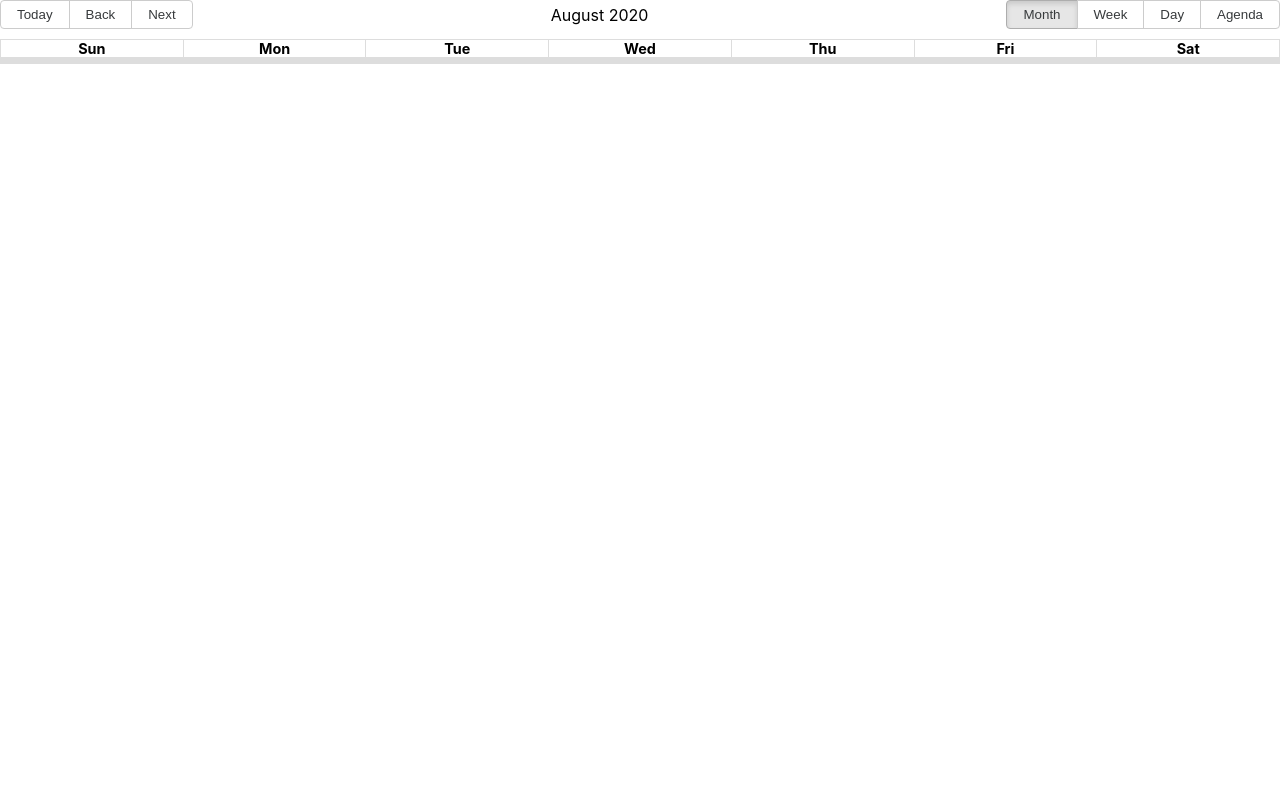
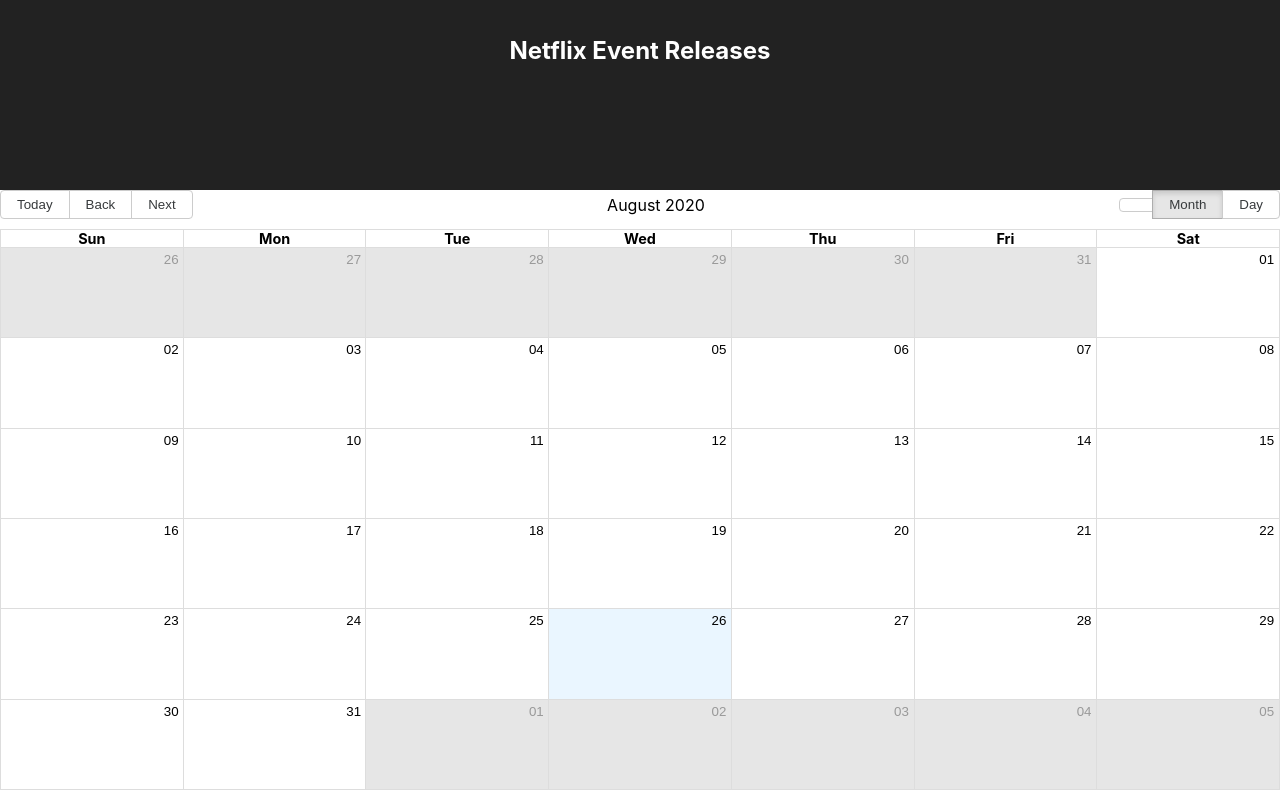
Before and after one commit to hildakh/nflxcal, a React (Create React App) app: page / in a window 1280 px wide. Built offline with nearby package versions, Linux system fonts and the light colour scheme; no server answers.

Commit message:
update redner function to use state variables || return props

```diff
--- a/src/App.js
+++ b/src/App.js
@@ -1,10 +1,14 @@
 import React, { Component } from "react";
-import { render } from "react-dom";
+
 import { Calendar, momentLocalizer } from "react-big-calendar";
 import moment from "moment";
 import "react-big-calendar/lib/css/react-big-calendar.css";
+
 import axios from "axios";
-// import logo from "./logo.svg";
+
+import logo from "./logo.svg";
+import "react-big-calendar/lib/css/react-big-calendar.css";
+import "./App.css";
 
 moment.locale("en-GB");
 const localizer = momentLocalizer(moment);
@@ -19,7 +23,6 @@
   }
 
   componentDidMount() {
-    let self = this;
     axios
       // .get("https://api.jsonbin.io/b/5f45f420514ec5112d0e794a")
       .get("./Data/releases")
@@ -32,7 +35,7 @@
           releases[i].start = moment.utc(releases[i].start).toDate();
           releases[i].end = moment.utc(releases[i].end).toDate();
         }
-        self.setState({
+        this.setState({
           cal_events: releases,
         });
       })
@@ -44,7 +47,21 @@
   render() {
     const { cal_events } = this.state;
     return (
-      <Calendar localizer={localizer} startAccessor="start" endAccessor="end" />
+      <div className="App">
+        <header className="App-header">
+          <h1 className="App-title">Netflix Event Releases</h1>
+        </header>
+        <div style={{ height: 600 }}>
+          <Calendar
+            localizer={localizer}
+            events={cal_events}
+            step={30}
+            defaultView="month"
+            views={["year", "month", "day"]}
+            defaultDate={new Date()}
+          />
+        </div>
+      </div>
     );
   }
 }
```
